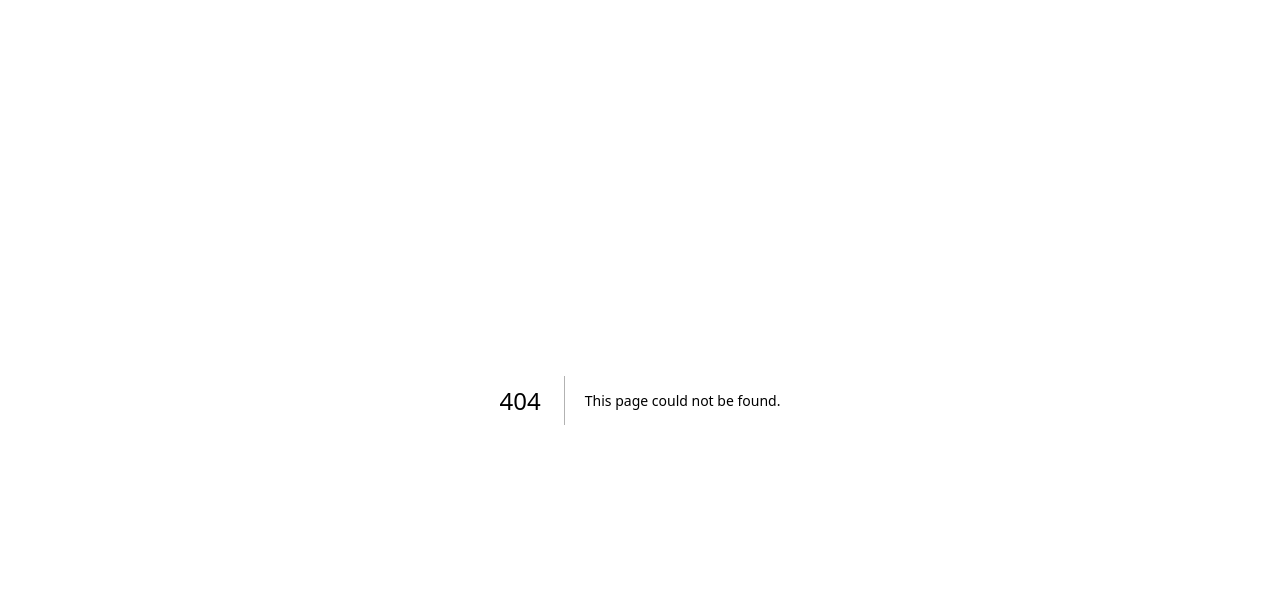
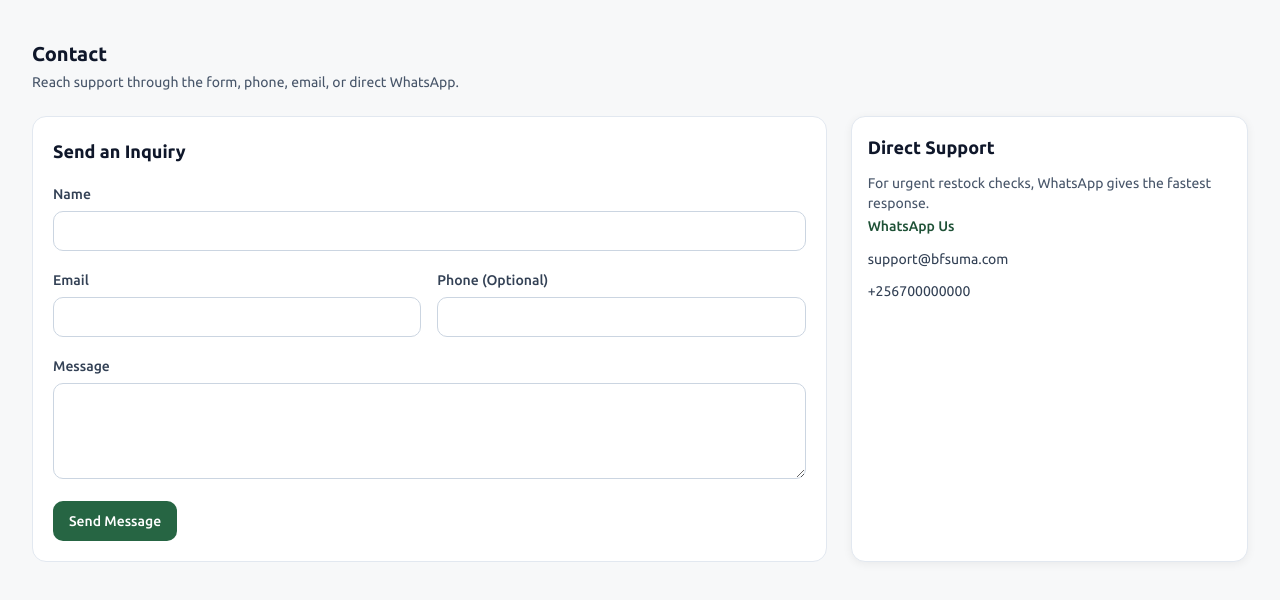
Before and after one commit to kashik09/bf-suma, a Next.js app: page /contact in a window 1280 px wide. Before the commit this address had no page. Shown: the top 600 px of the page. Built offline with nearby package versions, Linux system fonts and the light colour scheme.

Commit message:
feat(pages): add storefront and admin pages with middleware (part 1/5) (part 2/2)

```diff
--- /dev/null
+++ b/src/app/(store)/category/[slug]/page.tsx
@@ -0,0 +1,39 @@
+import Link from "next/link";
+import { notFound } from "next/navigation";
+import { PageContainer } from "@/components/layout/page-container";
+import { ProductGrid } from "@/components/storefront";
+import { SectionHeader } from "@/components/ui/section-header";
+import { getStorefrontCategoryBySlug, listStorefrontProducts } from "@/services/products";
+
+export default async function CategoryPage({ params }: { params: { slug: string } }) {
+  const category = await getStorefrontCategoryBySlug(params.slug);
+
+  if (!category) {
+    notFound();
+  }
+
+  const products = await listStorefrontProducts({
+    categorySlug: params.slug,
+    sort: "featured"
+  });
+
+  return (
+    <PageContainer className="space-y-6 py-10">
+      <div className="space-y-3 rounded-lg border border-slate-200 bg-white p-5">
+        <SectionHeader title={category.name} description={category.description} />
+        <Link
+          className="inline-flex h-10 items-center justify-center rounded-md bg-slate-100 px-4 text-sm font-medium text-slate-900 transition hover:bg-slate-200"
+          href="/shop"
+        >
+          Back to Shop
+        </Link>
+      </div>
+
+      <ProductGrid
+        emptyDescription="No products are currently published in this category."
+        emptyTitle="Category currently empty"
+        products={products}
+      />
+    </PageContainer>
+  );
+}
--- /dev/null
+++ b/src/app/(store)/checkout/page.tsx
@@ -0,0 +1,15 @@
+import { PageContainer } from "@/components/layout/page-container";
+import { CheckoutForm } from "@/components/storefront";
+import { SectionHeader } from "@/components/ui/section-header";
+
+export default function CheckoutPage() {
+  return (
+    <PageContainer className="space-y-6 py-10">
+      <SectionHeader
+        title="Checkout"
+        description="Order-intake flow for customer details and delivery instructions."
+      />
+      <CheckoutForm />
+    </PageContainer>
+  );
+}
--- /dev/null
+++ b/src/app/(store)/contact/page.tsx
@@ -0,0 +1,35 @@
+import { ContactForm } from "@/components/storefront";
+import { PageContainer } from "@/components/layout/page-container";
+import { Card } from "@/components/ui/card";
+import { SectionHeader } from "@/components/ui/section-header";
+import { SUPPORT_EMAIL, SUPPORT_PHONE, SUPPORT_WHATSAPP_PHONE } from "@/lib/constants";
+import { buildWhatsAppUrl } from "@/lib/whatsapp";
+
+export default function ContactPage() {
+  return (
+    <PageContainer className="space-y-6 py-10">
+      <SectionHeader
+        title="Contact"
+        description="Reach support through the form, phone, email, or direct WhatsApp."
+      />
+
+      <div className="grid gap-6 lg:grid-cols-[2fr_1fr]">
+        <ContactForm />
+
+        <Card className="space-y-3">
+          <h2 className="text-lg font-semibold text-slate-900">Direct Support</h2>
+          <p className="text-sm text-slate-600">For urgent restock checks, WhatsApp gives the fastest response.</p>
+          <a className="text-sm font-medium text-brand-700" href={buildWhatsAppUrl("Hello BF Suma, I need support.", SUPPORT_WHATSAPP_PHONE)} rel="noreferrer" target="_blank">
+            WhatsApp Us
+          </a>
+          <a className="block text-sm text-slate-700" href={`mailto:${SUPPORT_EMAIL}`}>
+            {SUPPORT_EMAIL}
+          </a>
+          <a className="block text-sm text-slate-700" href={`tel:${SUPPORT_PHONE}`}>
+            {SUPPORT_PHONE}
+          </a>
+        </Card>
+      </div>
+    </PageContainer>
+  );
+}
```
